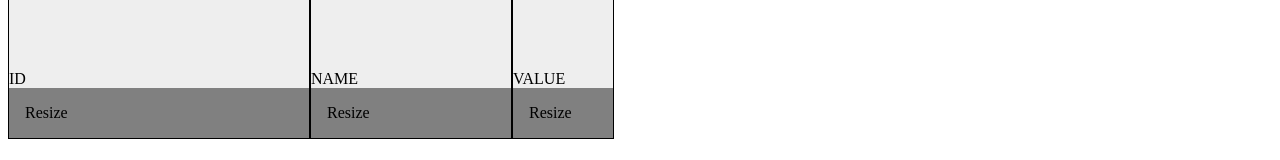
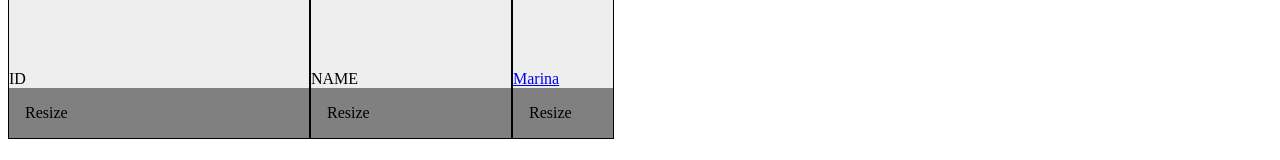
Before and after one commit to leonartgutz/TableComponent, a React (Create React App) app: page / in a window 1280 px wide. Shown: the part 297-457 px from the top of the page. Built offline with nearby package versions, Linux system fonts and the light colour scheme.

Commit message:
Stress Test

```diff
--- a/src/App.js
+++ b/src/App.js
@@ -1,6 +1,9 @@
+/* eslint-disable jsx-a11y/anchor-is-valid */
 /* eslint-disable radix */
 import React, { useState } from 'react'
 import Table from './components/Table'
+
+const LinkTest = () => <a href="#">Marina</a>
 
 const array = [
   {
@@ -115,7 +118,7 @@ const array = [
   },
   {
     id: 7,
-    name: 'Marina',
+    name: <LinkTest />,
     value: 4.23,
   },
   {
@@ -141,7 +144,7 @@ const column = [
   {
     dataField: 'value',
     text: 'VALUE',
-    footer: 'VALUE',
+    footer: <LinkTest />,
     width: 100,
   },
 ]
--- a/src/components/Table/index.js
+++ b/src/components/Table/index.js
@@ -1,3 +1,4 @@
+/* eslint-disable react/forbid-prop-types */
 /* eslint-disable object-curly-newline */
 /* eslint-disable consistent-return */
 /* eslint-disable react/jsx-props-no-spreading */
@@ -129,8 +130,8 @@ Table.propTypes = {
   columns: PropTypes.arrayOf(
     PropTypes.shape({
       dataField: PropTypes.string.isRequired,
-      text: PropTypes.string.isRequired,
-      footer: PropTypes.string.isRequired,
+      text: PropTypes.any.isRequired,
+      footer: PropTypes.any.isRequired,
     }),
   ).isRequired,
   rowLimit: PropTypes.number,
```
